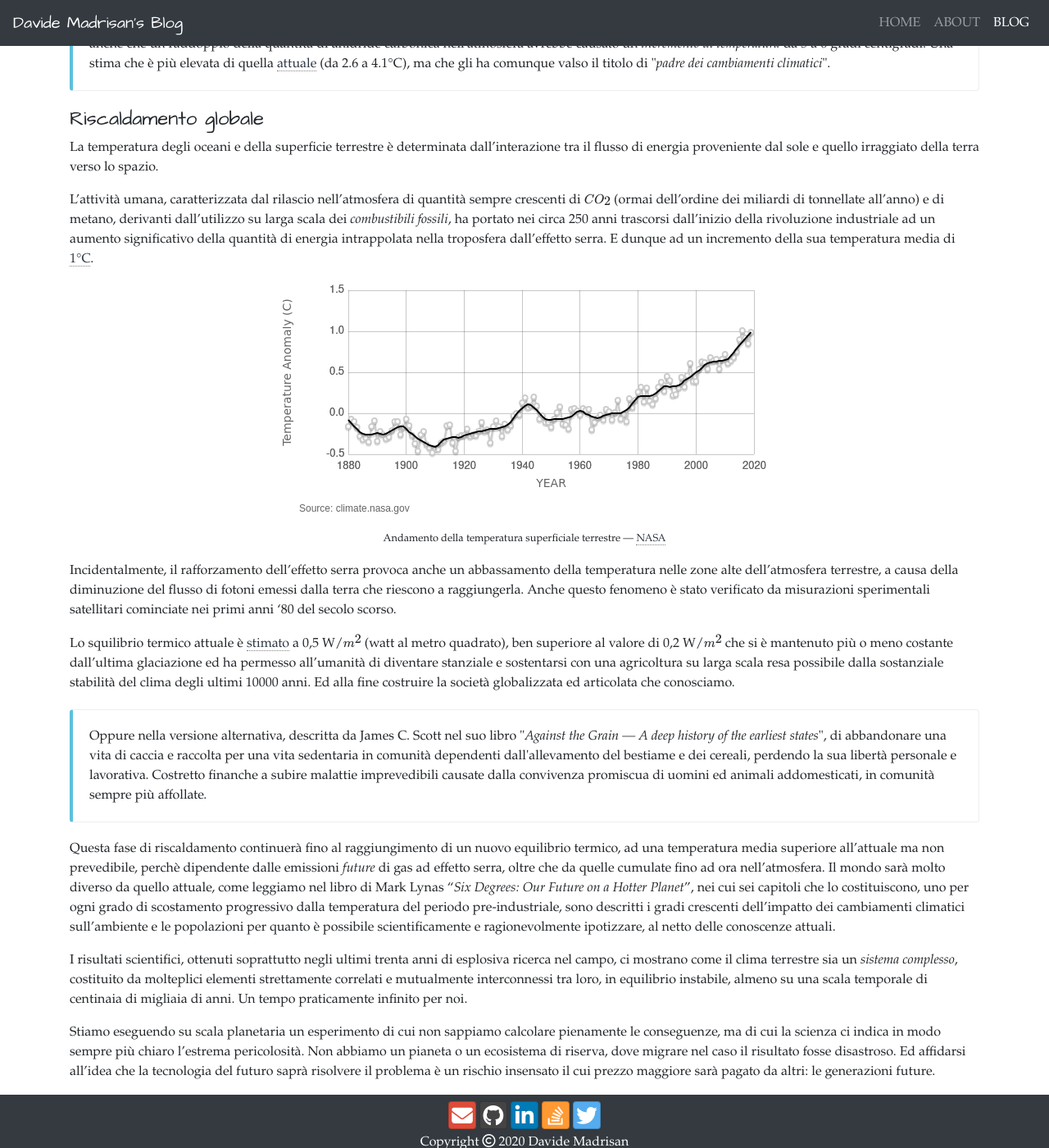
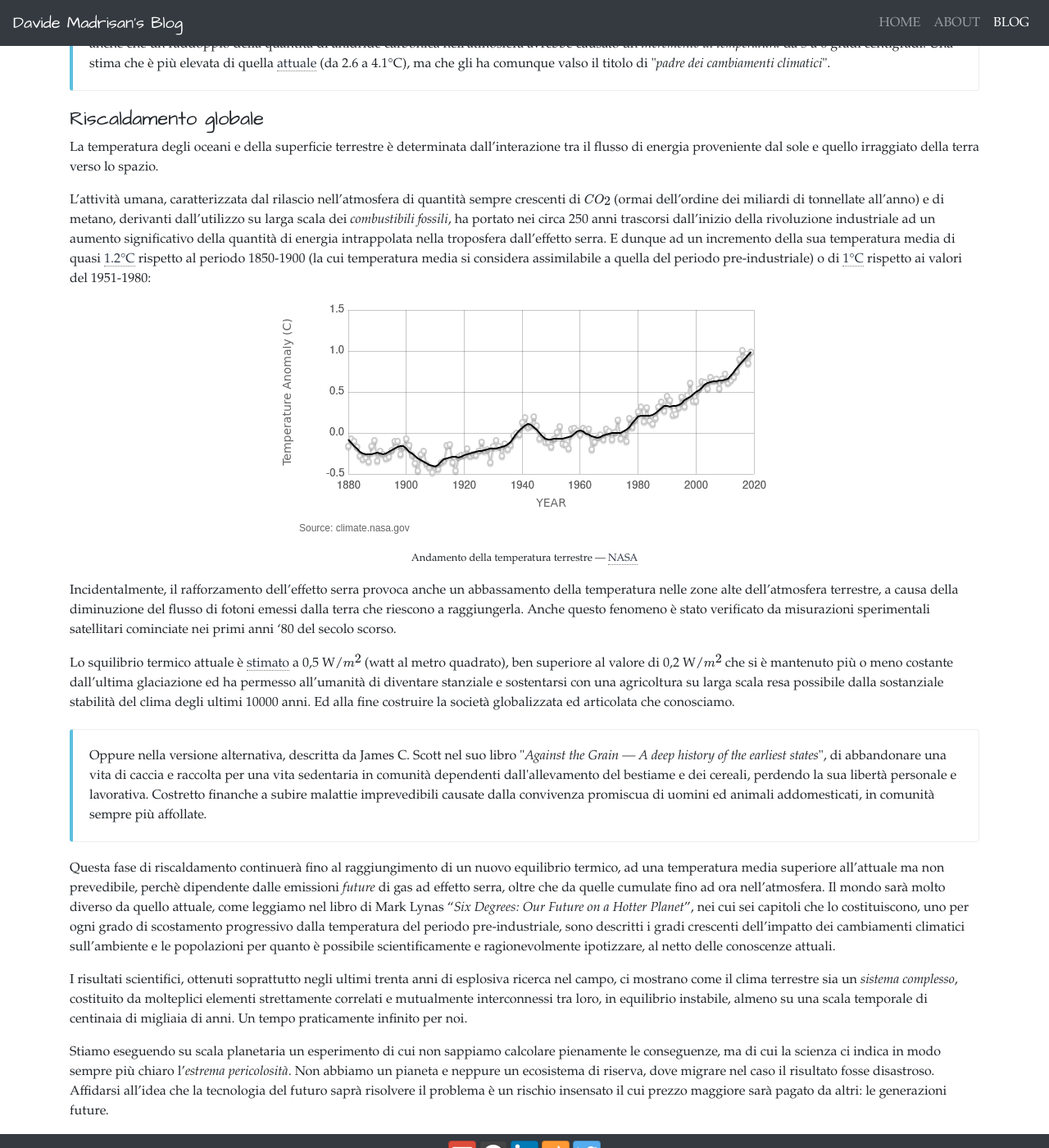
Before and after one commit to madrisan/madrisan.github.io, a Jekyll site: the page built from _posts/2020-12-29-climate-changes-physics.md, in a window 1280 px wide and 1400 px high, scrolled down 6465 px. Shown: the whole window at 82% size. Built offline with Jekyll 4.4.1, drawn with Linux system fonts in a browser that asks for light colours; nearby versions of some CDN libraries; formulas are drawn with MathJax 3; some of the changed text lies outside the part shown.

Commit message:
Link the two blogs on climate change together
Signed-off-by: Davide Madrisan <davide.madrisan@gmail.com>

```diff
--- a/_posts/2020-12-29-climate-changes-physics.md
+++ b/_posts/2020-12-29-climate-changes-physics.md
@@ -310,15 +309,18 @@ $$CO_2$$ (ormai dell'ordine dei miliardi di tonnellate all'anno) e di metano, de
 dall'utilizzo su larga scala dei *combustibili fossili*, ha portato nei circa 250 anni trascorsi
 dall'inizio della rivoluzione industriale ad un aumento significativo della quantità di energia
 intrappolata nella troposfera dall'effetto serra.
-E dunque ad un incremento della sua temperatura media di
-[1°C](https://climate.nasa.gov/vital-signs/global-temperature/).
+E dunque ad un incremento della sua temperatura media di quasi
+[1.2°C]({% post_url 2021-01-01-global-warming-lets-quantify %}) rispetto al periodo 1850-1900
+(la cui temperatura media si considera assimilabile a quella del periodo pre-industriale)
+o di [1°C](https://climate.nasa.gov/vital-signs/global-temperature/) rispetto ai valori del
+1951-1980:
 
 <div pb-2>
 <img src="/assets/images/blog-nasa-global-temp.png"
      class="mx-auto d-block img-fluid">
 <p class="text-center">
 <small>
-Andamento della temperatura superficiale terrestre &mdash;
+Andamento della temperatura terrestre &mdash;
 <a href="https://climate.nasa.gov/vital-signs/global-temperature/"><small>NASA</small></a>
 </small>
 </p>
@@ -366,8 +368,8 @@ almeno su una scala temporale di centinaia di migliaia di anni.
 Un tempo praticamente infinito per noi.
 
 Stiamo eseguendo su scala planetaria un esperimento di cui non sappiamo calcolare pienamente le
-conseguenze, ma di cui la scienza ci indica in modo sempre più chiaro l'estrema pericolosità.
-Non abbiamo un pianeta o un ecosistema di riserva, dove migrare nel caso il risultato fosse
-disastroso.
-Ed affidarsi all'idea che la tecnologia del futuro saprà risolvere il problema è un rischio
+conseguenze, ma di cui la scienza ci indica in modo sempre più chiaro l'*estrema pericolosità*.
+Non abbiamo un pianeta e neppure un ecosistema di riserva, dove migrare nel caso il risultato
+fosse disastroso.
+Affidarsi all'idea che la tecnologia del futuro saprà risolvere il problema è un rischio
 insensato il cui prezzo maggiore sarà pagato da altri: le generazioni future.
```
Also changed, not shown: other parts of _posts/2020-12-29-climate-changes-physics.md (+1 -2 lines), _posts/2021-01-01-global-warming-lets-quantify.md (+4 -5 lines).
